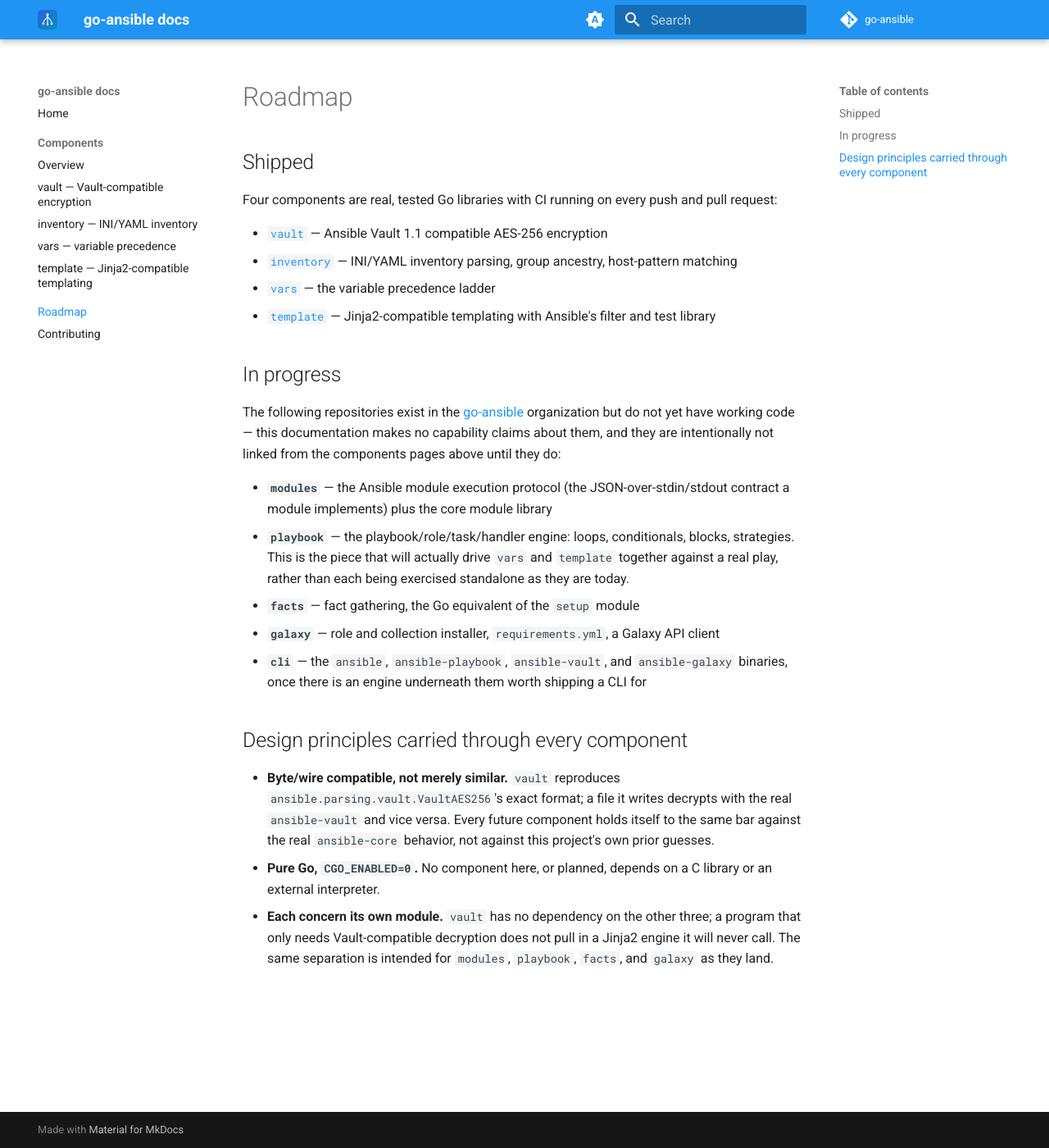
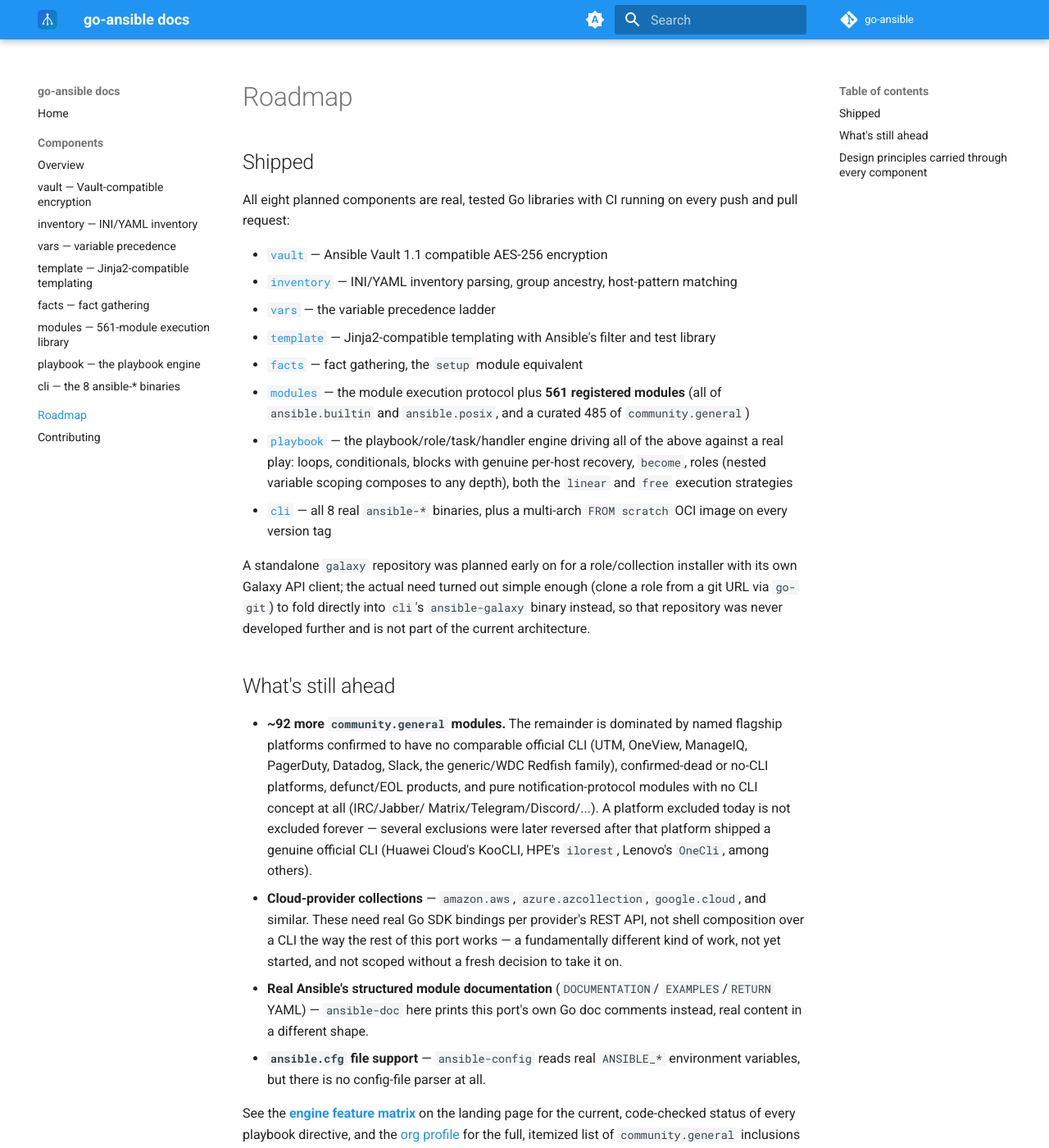
Before and after one commit to go-ansible/docs, an MkDocs documentation site: the page built from docs/roadmap.md, in a window 1280 px wide and 1400 px high. Shown: the whole window at 82% size. Built offline with MkDocs 1.6.1 and Material for MkDocs 9.7.7, drawn with Linux system fonts in a browser that asks for light colours; the version menu is left out; some of the changed text lies outside the part shown.

Commit message:
Bring the whole site up to the project's current state (#2)
This documentation was frozen at the project's very first days: it
described only 4 of what are now 8 shipped repos (modules, playbook,
facts, and cli were all still listed under "In progress ... do not yet
have working code"), with no mention of the 561-module library, the
community.general port, or the multi-arch OCI image.

- Added component pages for modules, facts, playbook, and cli, matching
  the existing pages' style (real API surface, a runnable example, an
  honest "what is not implemented" section).
- Rewrote the index, component overview, and roadmap to reflect all
  eight components as shipped, and pointed to the landing page's
  code-checked engine feature matrix as the authoritative source for
  playbook-directive status rather than duplicating a second, harder to
  keep current, copy here.
- Noted that the standalone `galaxy` repository named in the old
  roadmap was never developed further — role installation turned out
  simple enough to fold directly into cli's ansible-galaxy binary
  instead.

Verified with a real local `mkdocs build --strict` (same command CI
runs) before pushing, not just reviewed by eye.

Co-authored-by: Claude Sonnet 5 <noreply@anthropic.com>

````diff
--- /dev/null
+++ b/docs/components/cli.md
@@ -0,0 +1,68 @@
+# cli
+
+[![CI](https://github.com/go-ansible/cli/actions/workflows/ci.yml/badge.svg)](https://github.com/go-ansible/cli/actions/workflows/ci.yml)
+
+`github.com/go-ansible/cli` ships all **8 real Ansible command-line tools**,
+each a thin `run(args []string) int` wired directly onto
+[`playbook`](playbook.md), [`inventory`](inventory.md), [`vault`](vault.md)
+and [`modules`](modules.md) — no shelling out to a Python `ansible-core`
+underneath, no subprocess boundary at all.
+
+| Binary | What it does |
+|---|---|
+| `ansible` | Ad-hoc module execution against a pattern (`ansible all -m ping`) |
+| `ansible-playbook` | Runs a playbook via [`playbook.Engine`](playbook.md) |
+| `ansible-vault` | Encrypt/decrypt/view/edit/rekey — wraps [`vault`](vault.md) |
+| `ansible-galaxy` | Installs a role from a git URL via [`go-git`](https://github.com/go-git/go-git) — **no galaxy.ansible.com HTTP API**, out of scope |
+| `ansible-pull` | Clones/pulls a git repo and runs a playbook from it against the local machine (pull-mode counterpart to `ansible-playbook`) |
+| `ansible-doc` | Prints each module's own Go doc comment via a build-time codegen tool — real content, not real Ansible's structured `DOCUMENTATION` YAML |
+| `ansible-config` | `list`/`dump`/`view` — real `ANSIBLE_*` environment variable support, no `ansible.cfg` file parsing |
+| `ansible-console` | Interactive REPL: `cd PATTERN`, `list`, `become`/`nobecome`, runs any registered module by name or a bare shell command |
+
+## Building
+
+Each binary lives at `cmd/<name>` and builds the ordinary way:
+
+```sh
+go build ./cmd/ansible-playbook
+./ansible-playbook -i inventory.ini site.yml
+```
+
+`ansible`'s pattern-first argument convention (`ansible all -m ping`, not
+`ansible -m ping all`) doesn't fit Go's standard `flag` package, which
+expects flags before positional arguments — a small `extractPattern`
+preprocessor in `cmd/ansible/main.go` pulls the one non-flag token out before
+handing the rest to `flag`, so both argument orderings work as they do with
+real `ansible`.
+
+## Container image
+
+`cli` also publishes a multi-arch `FROM scratch` OCI image,
+[`ghcr.io/go-ansible/cli`](https://github.com/go-ansible/cli/pkgs/container/cli),
+bundling all 8 binaries, on every version tag — all six 64-bit architectures
+(amd64/arm64/riscv64/loong64/ppc64le/s390x). The build stage cross-compiles
+from the runner's own native architecture instead of running under QEMU for
+every target, which is what makes loong64 possible at all: the official
+`golang` image itself publishes no `linux/loong64` manifest. A `CGO_ENABLED=0`
+Go binary needs no libc and no interpreter — real Ansible fundamentally
+cannot reach `scratch`, since it needs Python plus several pip-installed
+packages just to be the controller. See
+[BENCHMARKS.md](https://github.com/go-ansible/.github/blob/main/BENCHMARKS.md)
+for the measured comparison.
+
+**Known limitation, not hidden**: `command`/`shell` (and any module that
+execs a shell on a `local` connection) need `/bin/sh`, which does not exist
+in a scratch image. `debug`/`copy`/`template`/`set_fact` and friends work; a
+playbook that also targets a real host over SSH is unaffected either way,
+since the shell requirement is the *target's*, not this image's.
+
+## What is not implemented
+
+`ansible-galaxy` here only clones a role from a git URL — no
+galaxy.ansible.com API client, no collection installs (a standalone `galaxy`
+repository was planned early on for this; the actual implementation turned
+out simple enough to fold directly into `cli` instead, and the standalone
+repository was never developed further). `ansible-doc` prints this port's own
+Go doc comments, not real Ansible's structured `DOCUMENTATION`/`EXAMPLES`/
+`RETURN` YAML blocks. `ansible-config view` always fails honestly — there is
+no `ansible.cfg` file support at all.
--- /dev/null
+++ b/docs/components/modules.md
@@ -0,0 +1,99 @@
+# modules
+
+[![CI](https://github.com/go-ansible/modules/actions/workflows/ci.yml/badge.svg)](https://github.com/go-ansible/modules/actions/workflows/ci.yml)
+
+`github.com/go-ansible/modules` implements Ansible's module execution model
+and the core module library: **561 modules registered** — all 62 of
+`ansible.builtin`, all 14 of `ansible.posix`, and 485 curated from
+`community.general` (577 real modules in that collection; the remainder is
+deliberately excluded, each with a real, checked reason — see the
+[org profile](https://github.com/go-ansible) for the full list).
+
+Unlike real Ansible, which copies a Python script to the target and runs it
+there, a module here runs its logic on the **control node** and reaches the
+target only through a [`go-remoteexec/transport`](https://github.com/go-remoteexec/transport)
+`Connection`'s `Exec`/`Put`/`Fetch` primitives. The observable behavior is the
+same — the target ends up in the same state — but the difference is
+architectural: a module needs no Go toolchain, no interpreter, nothing
+installed on the target at all.
+
+## API
+
+```go
+type Result struct {
+	Changed bool
+	Failed  bool
+	Msg     string
+	Facts   map[string]any // merged into ansible_facts — set_fact, setup, ...
+	Extra   map[string]any // module-specific fields — command's rc/stdout/stderr, ...
+}
+
+func Ok(msg string) Result
+func Changed(msg string) Result
+func Fail(msg string) Result
+func (r Result) WithExtra(key string, value any) Result
+
+type Func func(ctx context.Context, conn remoteexec.Connection, args map[string]any) (Result, error)
+
+type Registry struct { /* ... */ }
+
+func NewRegistry() *Registry
+func Default() *Registry // pre-populated with all 561 built-in modules
+func (r *Registry) Register(name string, fn Func)
+func (r *Registry) Get(name string) (Func, bool)
+func (r *Registry) Names() []string
+func (r *Registry) Run(ctx context.Context, name string, conn remoteexec.Connection, args map[string]any) (Result, error)
+```
+
+A module's arguments arrive already Jinja2-rendered by the caller (this
+package never templates anything itself). A non-nil `error` from `Run` means
+the module could not determine an outcome at all (a transport failure); an
+*expected* failure — the `fail` module itself, `assert` on a false condition,
+a package manager reporting "not found" — is a `Result{Failed: true}` with a
+`nil` error, since it is not the module's own execution that went wrong.
+
+## Example
+
+```go
+package main
+
+import (
+	"context"
+	"fmt"
+	"log"
+
+	"github.com/go-ansible/modules"
+	remoteexec "github.com/go-remoteexec/transport"
+)
+
+func main() {
+	reg := modules.Default()
+	conn := remoteexec.NewLocal() // runs on this machine
+
+	result, err := reg.Run(context.Background(), "copy", conn, map[string]any{
+		"src":  "/tmp/source.txt",
+		"dest": "/tmp/dest.txt",
+	})
+	if err != nil {
+		log.Fatal(err)
+	}
+	fmt.Println(result.Changed, result.Msg)
+}
+```
+
+## What is not implemented
+
+Every architectural substitution and disclosed gap is documented in the
+module's own Go doc comment, not hidden — `ansible-doc <module>` (via the
+[`cli`](cli.md) package) prints it. The recurring patterns: a module whose
+real Python implementation calls a SaaS/cloud API directly instead shells out
+to that platform's own official CLI when one exists (`gh`/`glab`/`scw`/
+`aliyun`/`ilorest`/... — never a secret in argv, always an environment
+variable or a pre-existing authenticated session); a module real Ansible runs
+*from the controller* against the target's own SSH endpoint directly
+(`ansible.posix.synchronize`) fails loud rather than silently approximating,
+since this port's `Connection` abstraction has no way to expose a target's
+host/port/credentials from inside a module; and a handful of modules
+knowingly reproduce a real upstream bug verbatim rather than "fixing" it,
+because the reference implementation — not this project's own judgment — is
+the source of truth for what a real user's playbook may already depend on.
--- a/docs/roadmap.md
+++ b/docs/roadmap.md
@@ -2,8 +2,8 @@
 
 ## Shipped
 
-Four components are real, tested Go libraries with CI running on every push
-and pull request:
+All eight planned components are real, tested Go libraries with CI running
+on every push and pull request:
 
 - [`vault`](components/vault.md) — Ansible Vault 1.1 compatible AES-256
   encryption
@@ -12,37 +12,68 @@ and pull request:
 - [`vars`](components/vars.md) — the variable precedence ladder
 - [`template`](components/template.md) — Jinja2-compatible templating with
   Ansible's filter and test library
+- [`facts`](components/facts.md) — fact gathering, the `setup` module
+  equivalent
+- [`modules`](components/modules.md) — the module execution protocol plus
+  **561 registered modules** (all of `ansible.builtin` and `ansible.posix`,
+  and a curated 485 of `community.general`)
+- [`playbook`](components/playbook.md) — the playbook/role/task/handler
+  engine driving all of the above against a real play: loops, conditionals,
+  blocks with genuine per-host recovery, `become`, roles (nested variable
+  scoping composes to any depth), both the `linear` and `free` execution
+  strategies
+- [`cli`](components/cli.md) — all 8 real `ansible-*` binaries, plus a
+  multi-arch `FROM scratch` OCI image on every version tag
 
-## In progress
+A standalone `galaxy` repository was planned early on for a role/collection
+installer with its own Galaxy API client; the actual need turned out simple
+enough (clone a role from a git URL via `go-git`) to fold directly into
+`cli`'s `ansible-galaxy` binary instead, so that repository was never
+developed further and is not part of the current architecture.
 
-The following repositories exist in the [go-ansible](https://github.com/go-ansible)
-organization but do not yet have working code — this documentation makes no
-capability claims about them, and they are intentionally not linked from the
-components pages above until they do:
+## What's still ahead
 
-- **`modules`** — the Ansible module execution protocol (the JSON-over-stdin/stdout
-  contract a module implements) plus the core module library
-- **`playbook`** — the playbook/role/task/handler engine: loops, conditionals,
-  blocks, strategies. This is the piece that will actually drive `vars` and
-  `template` together against a real play, rather than each being exercised
-  standalone as they are today.
-- **`facts`** — fact gathering, the Go equivalent of the `setup` module
-- **`galaxy`** — role and collection installer, `requirements.yml`, a Galaxy
-  API client
-- **`cli`** — the `ansible`, `ansible-playbook`, `ansible-vault`, and
-  `ansible-galaxy` binaries, once there is an engine underneath them worth
-  shipping a CLI for
+- **~92 more `community.general` modules.** The remainder is dominated by
+  named flagship platforms confirmed to have no comparable official CLI
+  (UTM, OneView, ManageIQ, PagerDuty, Datadog, Slack, the generic/WDC Redfish
+  family), confirmed-dead or no-CLI platforms, defunct/EOL products, and pure
+  notification-protocol modules with no CLI concept at all (IRC/Jabber/
+  Matrix/Telegram/Discord/...). A platform excluded today is not excluded
+  forever — several exclusions were later reversed after that platform
+  shipped a genuine official CLI (Huawei Cloud's KooCLI, HPE's `ilorest`,
+  Lenovo's `OneCli`, among others).
+- **Cloud-provider collections** — `amazon.aws`, `azure.azcollection`,
+  `google.cloud`, and similar. These need real Go SDK bindings per provider's
+  REST API, not shell composition over a CLI the way the rest of this port
+  works — a fundamentally different kind of work, not yet started, and not
+  scoped without a fresh decision to take it on.
+- **Real Ansible's structured module documentation** (`DOCUMENTATION`/
+  `EXAMPLES`/`RETURN` YAML) — `ansible-doc` here prints this port's own Go
+  doc comments instead, real content in a different shape.
+- **`ansible.cfg` file support** — `ansible-config` reads real `ANSIBLE_*`
+  environment variables, but there is no config-file parser at all.
+
+See the **[engine feature matrix](https://go-ansible.github.io/)** on the
+landing page for the current, code-checked status of every playbook
+directive, and the [org profile](https://github.com/go-ansible) for the full,
+itemized list of `community.general` inclusions and exclusions with their
+reasons.
 
 ## Design principles carried through every component
 
 - **Byte/wire compatible, not merely similar.** `vault` reproduces
   `ansible.parsing.vault.VaultAES256`'s exact format; a file it writes
-  decrypts with the real `ansible-vault` and vice versa. Every future
-  component holds itself to the same bar against the real `ansible-core`
-  behavior, not against this project's own prior guesses.
-- **Pure Go, `CGO_ENABLED=0`.** No component here, or planned, depends on a
-  C library or an external interpreter.
+  decrypts with the real `ansible-vault` and vice versa. Every component
+  holds itself to the same bar against the real `ansible-core` behavior, not
+  against this project's own prior guesses — cross-validated against a real
+  installed `ansible-core` wherever that's possible.
+- **Pure Go, `CGO_ENABLED=0`.** No component here depends on a C library or
+  an external interpreter.
 - **Each concern its own module.** `vault` has no dependency on the other
-  three; a program that only needs Vault-compatible decryption does not pull
-  in a Jinja2 engine it will never call. The same separation is intended for
-  `modules`, `playbook`, `facts`, and `galaxy` as they land.
+  seven; a program that only needs Vault-compatible decryption does not pull
+  in a Jinja2 engine or a playbook engine it will never call.
+- **Fail loud, don't silently approximate.** Where this port's architecture
+  cannot reach real Ansible's behavior — `ansible.posix.synchronize`'s
+  controller-side rsync, a SaaS platform with no official CLI — the module or
+  feature fails with an explicit, honest error rather than a plausible-
+  looking partial implementation.
--- a/mkdocs.yml
+++ b/mkdocs.yml
@@ -1,5 +1,5 @@
 site_name: go-ansible docs
-site_description: "A pure-Go (CGO=0), functional-parity port of Ansible: Vault-compatible encryption, inventory parsing, variable precedence, and Jinja2-compatible templating."
+site_description: "A pure-Go (CGO=0), functional-parity port of Ansible: Vault-compatible encryption, inventory parsing, variable precedence, Jinja2-compatible templating, fact gathering, 561 modules, the playbook engine, and all 8 ansible-* CLI binaries."
 site_url: https://go-ansible.github.io/docs/
 repo_url: https://github.com/go-ansible
 repo_name: go-ansible
@@ -47,6 +47,10 @@ nav:
       - inventory — INI/YAML inventory: components/inventory.md
       - vars — variable precedence: components/vars.md
       - template — Jinja2-compatible templating: components/template.md
+      - facts — fact gathering: components/facts.md
+      - modules — 561-module execution library: components/modules.md
+      - playbook — the playbook engine: components/playbook.md
+      - cli — the 8 ansible-* binaries: components/cli.md
   - Roadmap: roadmap.md
   - Contributing: contributing.md
 
````
Also changed, not shown: docs/components/facts.md (added, +53 -0 lines), docs/components/index.md (+35 -13 lines), docs/components/playbook.md (added, +116 -0 lines), docs/index.md (+26 -7 lines).
